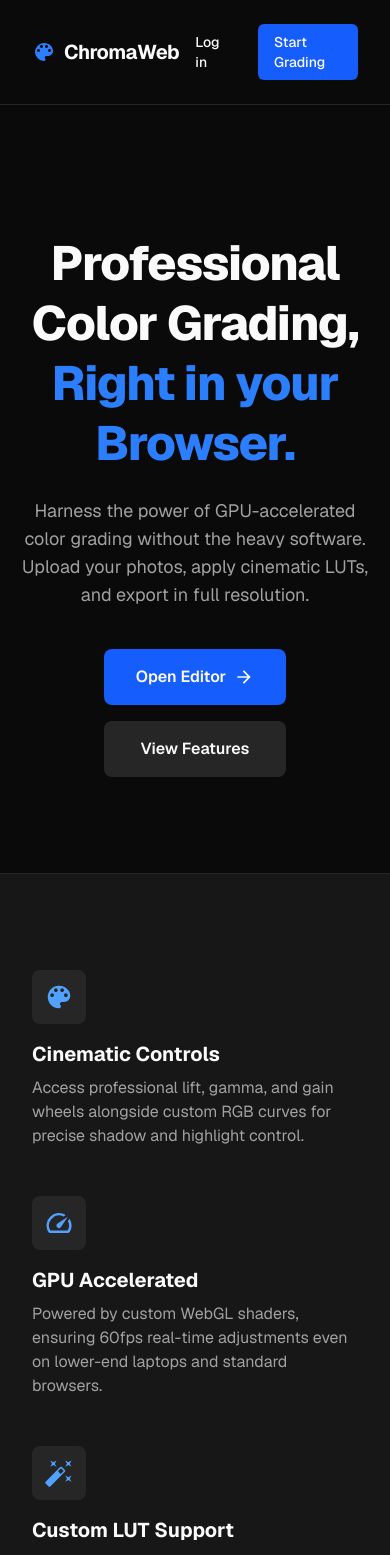
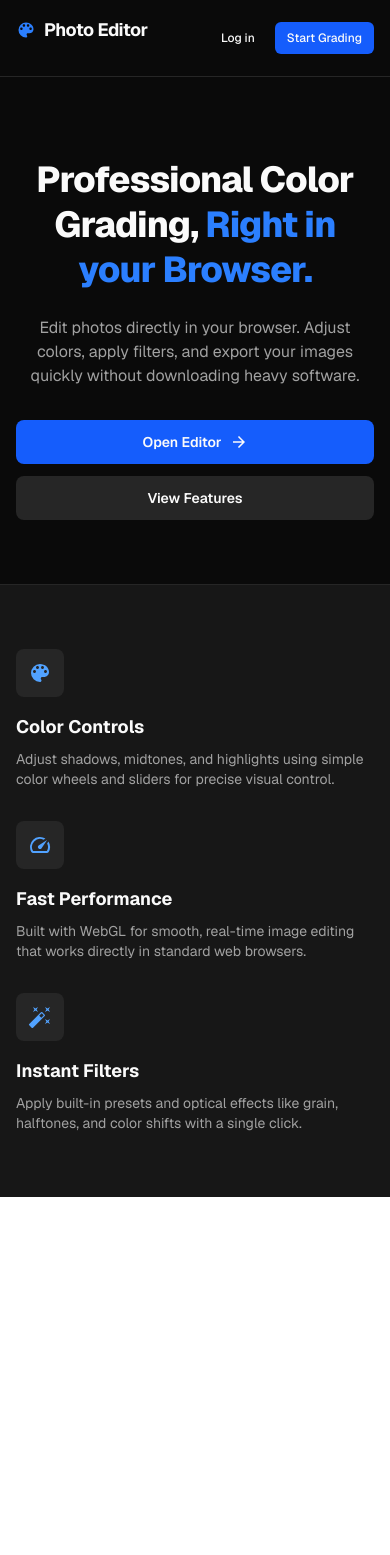
Before and after one commit to Shashwat-06/PhotoEditor, a Next.js app: page / in a window 390 px wide. Shown: the top 1555 px of the page. After the commit the page ends 1197 px from the top, so only its background shows below. Built offline with nearby package versions, Linux system fonts and the light colour scheme.

Commit message:
fixed bugs

```diff
--- a/app/editor/page.tsx
+++ b/app/editor/page.tsx
@@ -247,7 +247,6 @@ export default function EditorPage() {
   const handleImageUpload = (e: React.ChangeEvent<HTMLInputElement>) => {
     const file = e.target.files?.[0];
     if (file) {
-      // Pass a boolean to determine if the user is on mobile
       const isMobile = window.innerWidth < 768;
       store.setImageData(URL.createObjectURL(file), isMobile);
     }
@@ -265,7 +264,7 @@ export default function EditorPage() {
           </Link>
 
           <span className="hidden lg:inline text-sm font-medium text-neutral-300">
-            DaVinci Web Engine
+            Photo Editor
           </span>
 
           <input
@@ -355,7 +354,8 @@ export default function EditorPage() {
                       : "bg-neutral-800/50 border-neutral-700 text-neutral-300 hover:bg-neutral-800"
                   }`}
                 >
-                  {name}
+                  {" "}
+                  {name}{" "}
                 </button>
               ))}
             </div>
@@ -837,6 +837,7 @@ export default function EditorPage() {
             </div>
           </div>
 
+          {/* Transform Section */}
           <div className="p-4 md:p-6 border-b border-neutral-800 flex flex-col gap-4">
             <h3 className="text-xs font-bold text-neutral-400 uppercase tracking-wider">
               Transform
--- a/app/page.tsx
+++ b/app/page.tsx
@@ -10,21 +10,23 @@ export default function LandingPage() {
   return (
     <div className="min-h-screen bg-neutral-950 text-neutral-50 font-sans">
       {/* Navigation */}
-      <nav className="flex items-center justify-between px-8 py-6 border-b border-neutral-800">
-        <div className="flex items-center gap-2">
-          <MdColorLens className="text-blue-500 text-2xl" />
-          <span className="text-xl font-bold tracking-tight">ChromaWeb</span>
+      <nav className="flex flex-wrap items-center justify-between px-4 md:px-8 py-4 md:py-6 border-b border-neutral-800">
+        <div className="flex items-center gap-2 mb-4 sm:mb-0">
+          <MdColorLens className="text-blue-500 text-xl md:text-2xl" />
+          <span className="text-lg md:text-xl font-bold tracking-tight">
+            Photo Editor
+          </span>
         </div>
-        <div className="flex gap-4">
+        <div className="flex gap-2 sm:gap-4">
           <Link
             href="/login"
-            className="px-4 py-2 text-sm font-medium hover:text-blue-400 transition-colors"
+            className="px-3 md:px-4 py-2 text-xs md:text-sm font-medium hover:text-blue-400 transition-colors"
           >
             Log in
           </Link>
           <Link
             href="/editor"
-            className="px-4 py-2 text-sm font-medium bg-blue-600 hover:bg-blue-700 rounded-md transition-colors"
+            className="px-3 md:px-4 py-2 text-xs md:text-sm font-medium bg-blue-600 hover:bg-blue-700 rounded-md transition-colors"
           >
             Start Grading
           </Link>
@@ -32,72 +34,77 @@ export default function LandingPage() {
       </nav>
 
       {/* Hero Section */}
-      <main className="flex flex-col items-center text-center px-4 pt-32 pb-24">
-        <h1 className="text-5xl md:text-7xl font-extrabold tracking-tight max-w-4xl leading-tight">
-          Professional Color Grading, <br />
+      <main className="flex flex-col items-center text-center px-4 pt-20 md:pt-32 pb-16 md:pb-24">
+        <h1 className="text-4xl sm:text-5xl md:text-7xl font-extrabold tracking-tight max-w-4xl leading-tight">
+          Professional Color Grading, <br className="hidden sm:block" />
           <span className="text-blue-500">Right in your Browser.</span>
         </h1>
-        <p className="mt-6 text-lg text-neutral-400 max-w-2xl">
-          Harness the power of GPU-accelerated color grading without the heavy
-          software. Upload your photos, apply cinematic LUTs, and export in full
-          resolution.
+        <p className="mt-6 text-base md:text-lg text-neutral-400 max-w-2xl">
+          Edit photos directly in your browser. Adjust colors, apply filters,
+          and export your images quickly without downloading heavy software.
         </p>
-        <div className="mt-10 flex flex-col sm:flex-row gap-4">
+        <div className="mt-8 md:mt-10 flex flex-col sm:flex-row gap-3 md:gap-4 w-full sm:w-auto">
           <Link
             href="/editor"
-            className="flex items-center justify-center gap-2 px-8 py-4 text-base font-semibold bg-blue-600 hover:bg-blue-700 rounded-lg transition-colors"
+            className="flex items-center justify-center gap-2 px-6 md:px-8 py-3 md:py-4 text-sm md:text-base font-semibold bg-blue-600 hover:bg-blue-700 rounded-lg transition-colors w-full sm:w-auto"
           >
-            Open Editor <MdArrowForward className="text-xl" />
+            Open Editor <MdArrowForward className="text-lg md:text-xl" />
           </Link>
           <Link
             href="#features"
-            className="flex items-center justify-center px-8 py-4 text-base font-semibold bg-neutral-800 hover:bg-neutral-700 rounded-lg transition-colors"
+            className="flex items-center justify-center px-6 md:px-8 py-3 md:py-4 text-sm md:text-base font-semibold bg-neutral-800 hover:bg-neutral-700 rounded-lg transition-colors w-full sm:w-auto"
           >
             View Features
           </Link>
         </div>
       </main>
 
-      {/* Features MVP Section */}
+      {/* Features Section */}
       <section
         id="features"
-        className="px-8 py-24 bg-neutral-900 border-t border-neutral-800"
+        className="px-4 md:px-8 py-16 md:py-24 bg-neutral-900 border-t border-neutral-800"
       >
         <div className="max-w-6xl mx-auto">
-          <div className="grid md:grid-cols-3 gap-12">
+          <div className="grid grid-cols-1 sm:grid-cols-2 md:grid-cols-3 gap-8 md:gap-12">
             {/* Feature 1 */}
             <div className="flex flex-col items-start text-left">
               <div className="p-3 bg-neutral-800 rounded-lg mb-4 text-blue-400">
-                <MdColorLens className="text-3xl" />
+                <MdColorLens className="text-2xl md:text-3xl" />
               </div>
-              <h3 className="text-xl font-bold mb-2">Cinematic Controls</h3>
-              <p className="text-neutral-400">
-                Access professional lift, gamma, and gain wheels alongside
-                custom RGB curves for precise shadow and highlight control.
+              <h3 className="text-lg md:text-xl font-bold mb-2">
+                Color Controls
+              </h3>
+              <p className="text-sm md:text-base text-neutral-400">
+                Adjust shadows, midtones, and highlights using simple color
+                wheels and sliders for precise visual control.
               </p>
             </div>
 
             {/* Feature 2 */}
             <div className="flex flex-col items-start text-left">
               <div className="p-3 bg-neutral-800 rounded-lg mb-4 text-blue-400">
-                <MdSpeed className="text-3xl" />
+                <MdSpeed className="text-2xl md:text-3xl" />
               </div>
-              <h3 className="text-xl font-bold mb-2">GPU Accelerated</h3>
-              <p className="text-neutral-400">
-                Powered by custom WebGL shaders, ensuring 60fps real-time
-                adjustments even on lower-end laptops and standard browsers.
+              <h3 className="text-lg md:text-xl font-bold mb-2">
+                Fast Performance
+              </h3>
+              <p className="text-sm md:text-base text-neutral-400">
+                Built with WebGL for smooth, real-time image editing that works
+                directly in standard web browsers.
               </p>
             </div>
 
             {/* Feature 3 */}
             <div className="flex flex-col items-start text-left">
               <div className="p-3 bg-neutral-800 rounded-lg mb-4 text-blue-400">
-                <MdAutoFixHigh className="text-3xl" />
+                <MdAutoFixHigh className="text-2xl md:text-3xl" />
               </div>
-              <h3 className="text-xl font-bold mb-2">Custom LUT Support</h3>
-              <p className="text-neutral-400">
-                Import industry-standard .cube files to apply complex cinematic
-                looks instantly with one click.
+              <h3 className="text-lg md:text-xl font-bold mb-2">
+                Instant Filters
+              </h3>
+              <p className="text-sm md:text-base text-neutral-400">
+                Apply built-in presets and optical effects like grain,
+                halftones, and color shifts with a single click.
               </p>
             </div>
           </div>
```
